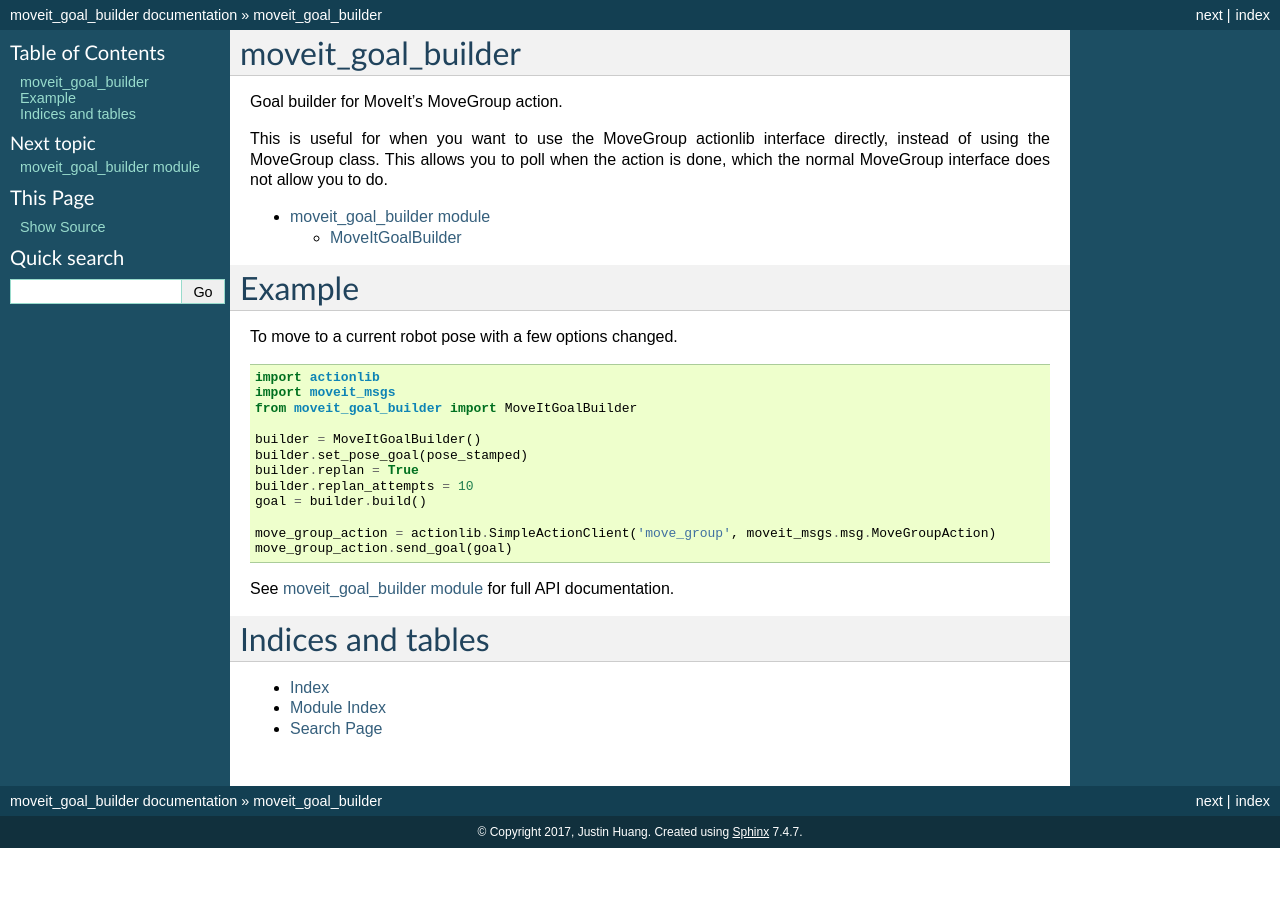
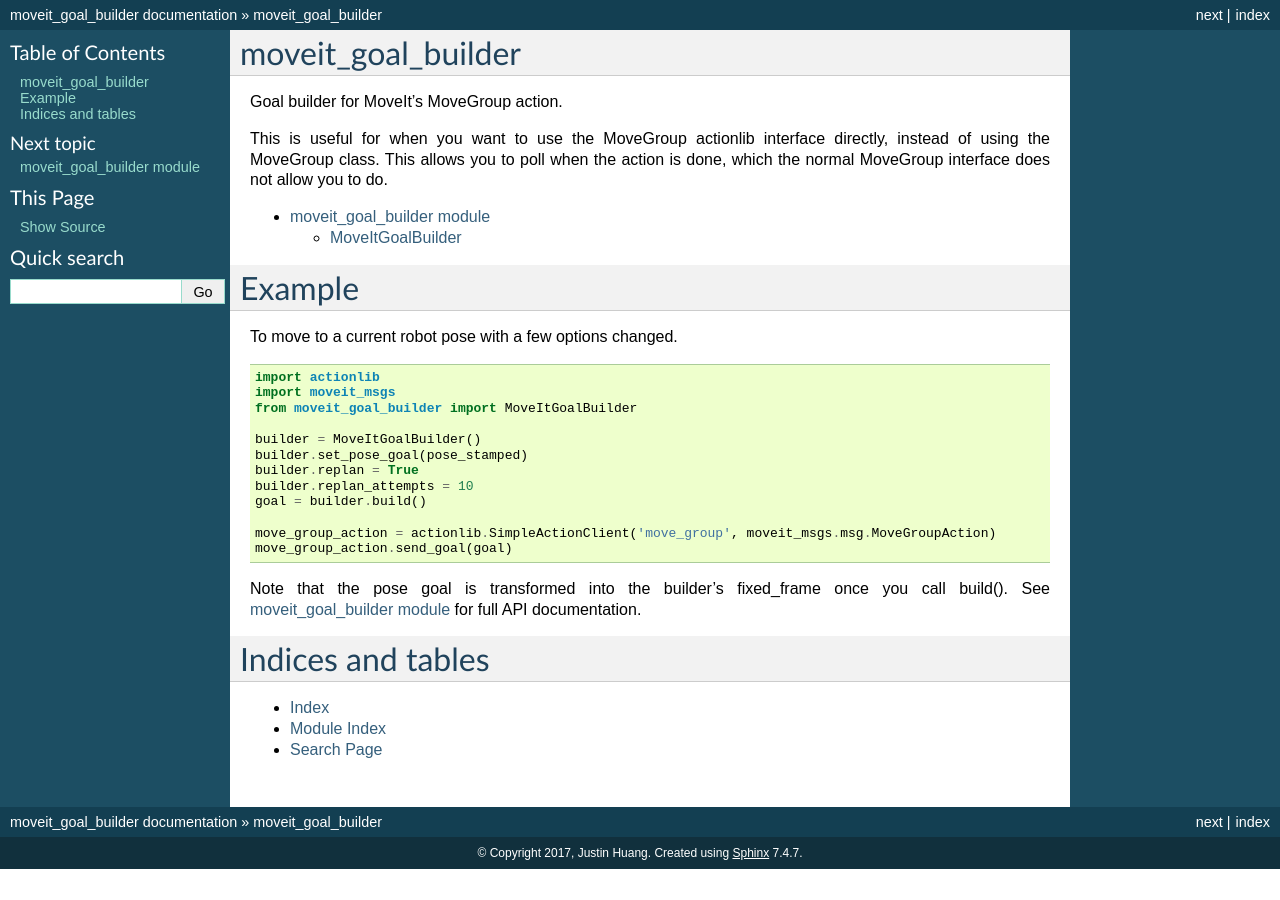
Before and after one commit to jstnhuang/moveit_goal_builder, a Sphinx documentation site: the page built from doc/index.rst, in a window 1280 px wide. Built offline with Sphinx 7.4.7, drawn with Linux system fonts in a browser that asks for light colours; the version number could not be read and is left out.

Commit message:
Added extra note.

```diff
--- a/doc/index.rst
+++ b/doc/index.rst
@@ -30,6 +30,7 @@ To move to a current robot pose with a few options changed.
   move_group_action = actionlib.SimpleActionClient('move_group', moveit_msgs.msg.MoveGroupAction)
   move_group_action.send_goal(goal)
 
+Note that the pose goal is transformed into the builder's fixed_frame once you call build().
 See :doc:`moveit_goal_builder` for full API documentation.
 
 
```
